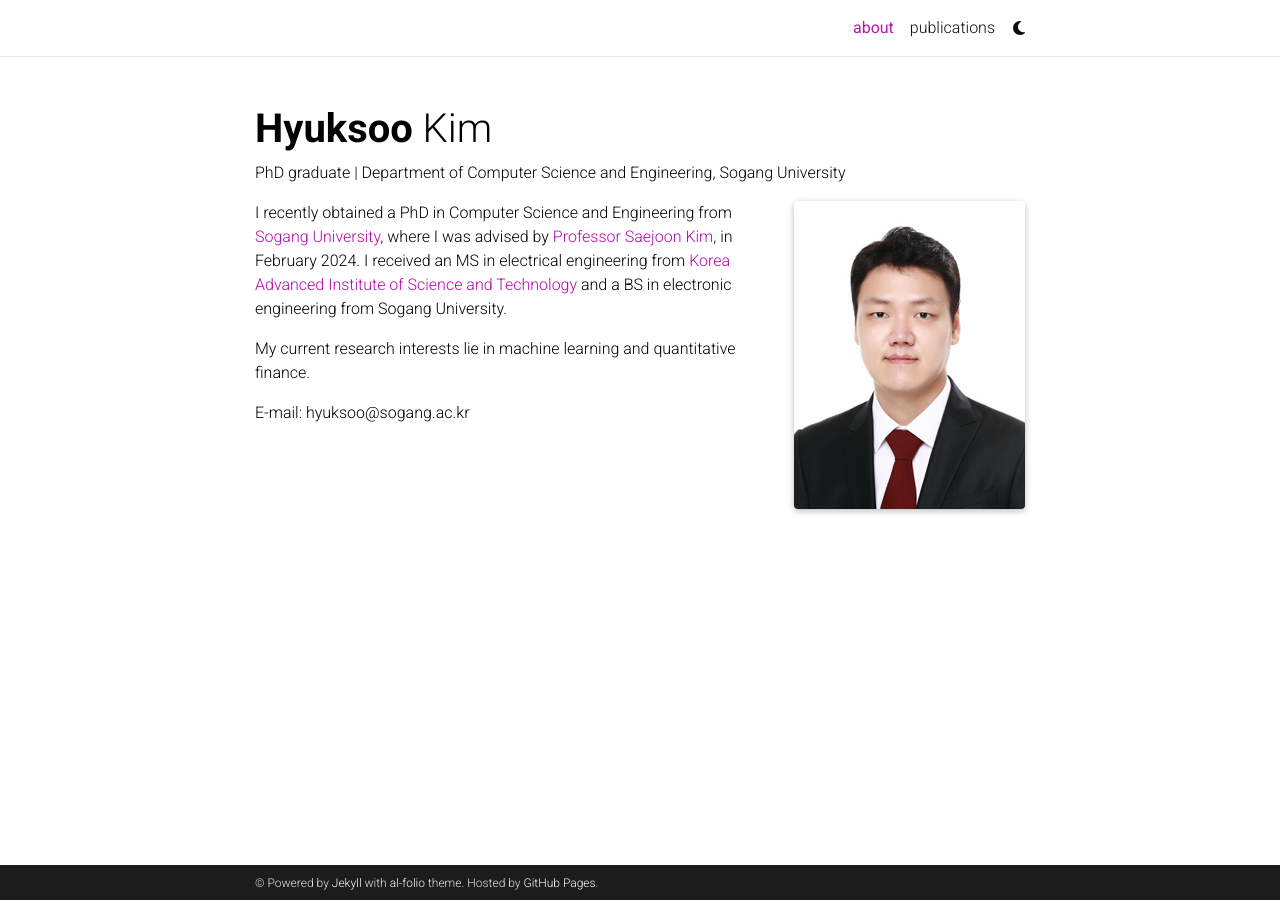
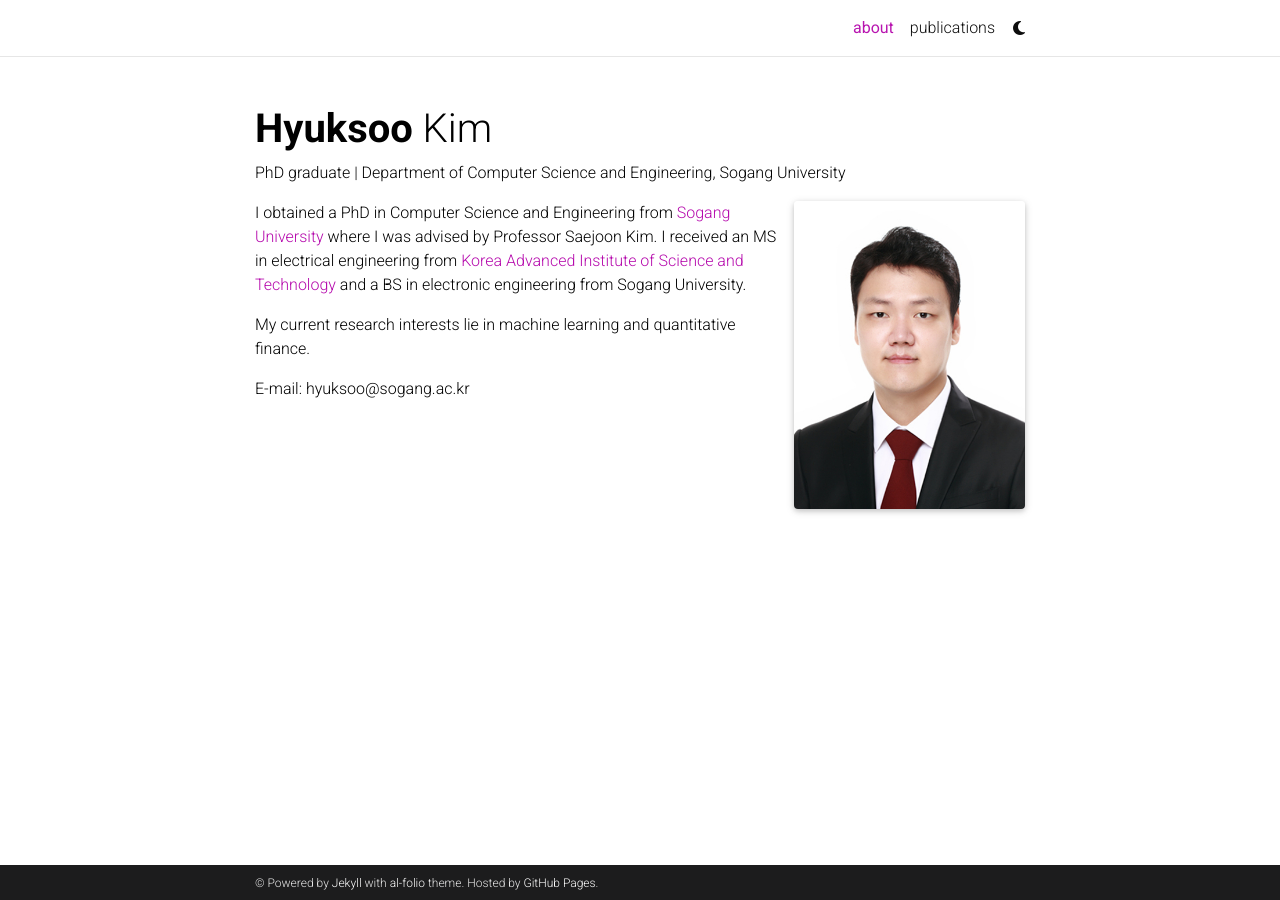
Before and after one commit to hyuksook/hyuksook.github.io, a Jekyll site: the page built from _pages/about.md, in a window 1280 px wide. Built offline with Jekyll 4.4.1, drawn with Linux system fonts in a browser that asks for light colours; full-size pictures stand in for the smaller copies a plugin makes; comment, search, counter and statistics services are not loaded; a style sheet for code colours, icons or effects is not loaded.

Commit message:
2024.6.29.

```diff
--- a/_pages/about.md
+++ b/_pages/about.md
@@ -22,7 +22,7 @@ social: false  # includes social icons at the bottom of the page
 
 <!-- Link to your social media connections, too. This theme is set up to use [Font Awesome icons](http://fortawesome.github.io/Font-Awesome/) and [Academicons](https://jpswalsh.github.io/academicons/), like the ones below. Add your Facebook, Twitter, LinkedIn, Google Scholar, or just disable all of them. -->
 
-I recently obtained a PhD in Computer Science and Engineering from <a href="http://wwwe.sogang.ac.kr" target="_blank" rel="noopener noreferrer">Sogang University</a>, where I was advised by <a href="http://fml.sogang.ac.kr/">Professor Saejoon Kim</a>, in February 2024.
+I obtained a PhD in Computer Science and Engineering from <a href="http://wwwe.sogang.ac.kr" target="_blank" rel="noopener noreferrer">Sogang University</a> where I was advised by Professor Saejoon Kim.
 I received an MS in electrical engineering from <a href="https://www.kaist.ac.kr/en/" target="_blank" rel="noopener noreferrer">Korea Advanced Institute of Science and Technology</a> and a BS in electronic engineering from Sogang University.
 
 My current research interests lie in machine learning and quantitative finance.
```
